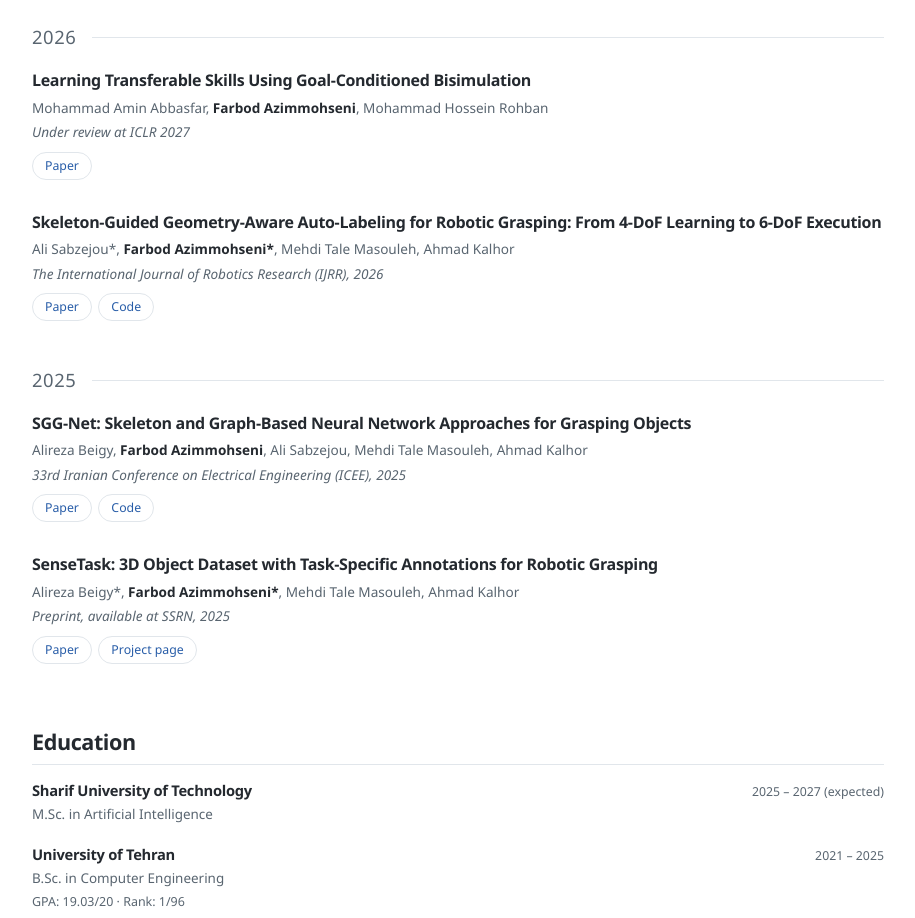
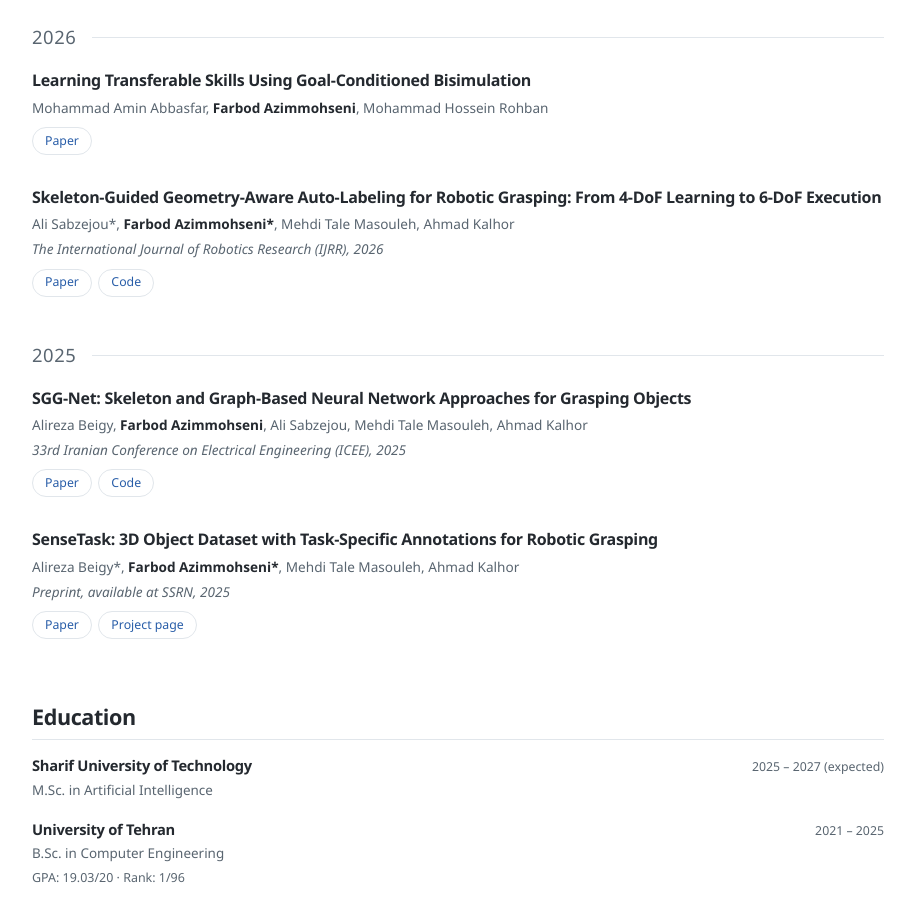
Before and after one commit to Farbod82/farbod82.github.io, a website: page index.html in a window 1280 px wide. Shown: the part 1092-2010 px from the top of the page, without its empty margins (182-1097 px from the left). Drawn offline with Linux system fonts and the light colour scheme.

Commit message:
Remove review status from skill-transfer publication

```diff
--- a/index.html
+++ b/index.html
@@ -93,7 +93,6 @@
         <article class="publication">
           <h4><a href="https://arxiv.org/abs/2610.00676">Learning Transferable Skills Using Goal-Conditioned Bisimulation</a></h4>
           <p class="authors">Mohammad Amin Abbasfar, <strong>Farbod Azimmohseni</strong>, Mohammad Hossein Rohban</p>
-          <p class="venue">Under review at ICLR 2027</p>
           <div class="resource-links">
             <a class="pill" href="https://arxiv.org/abs/2610.00676">Paper</a>
           </div>
```
Also changed, not shown: README.md.
